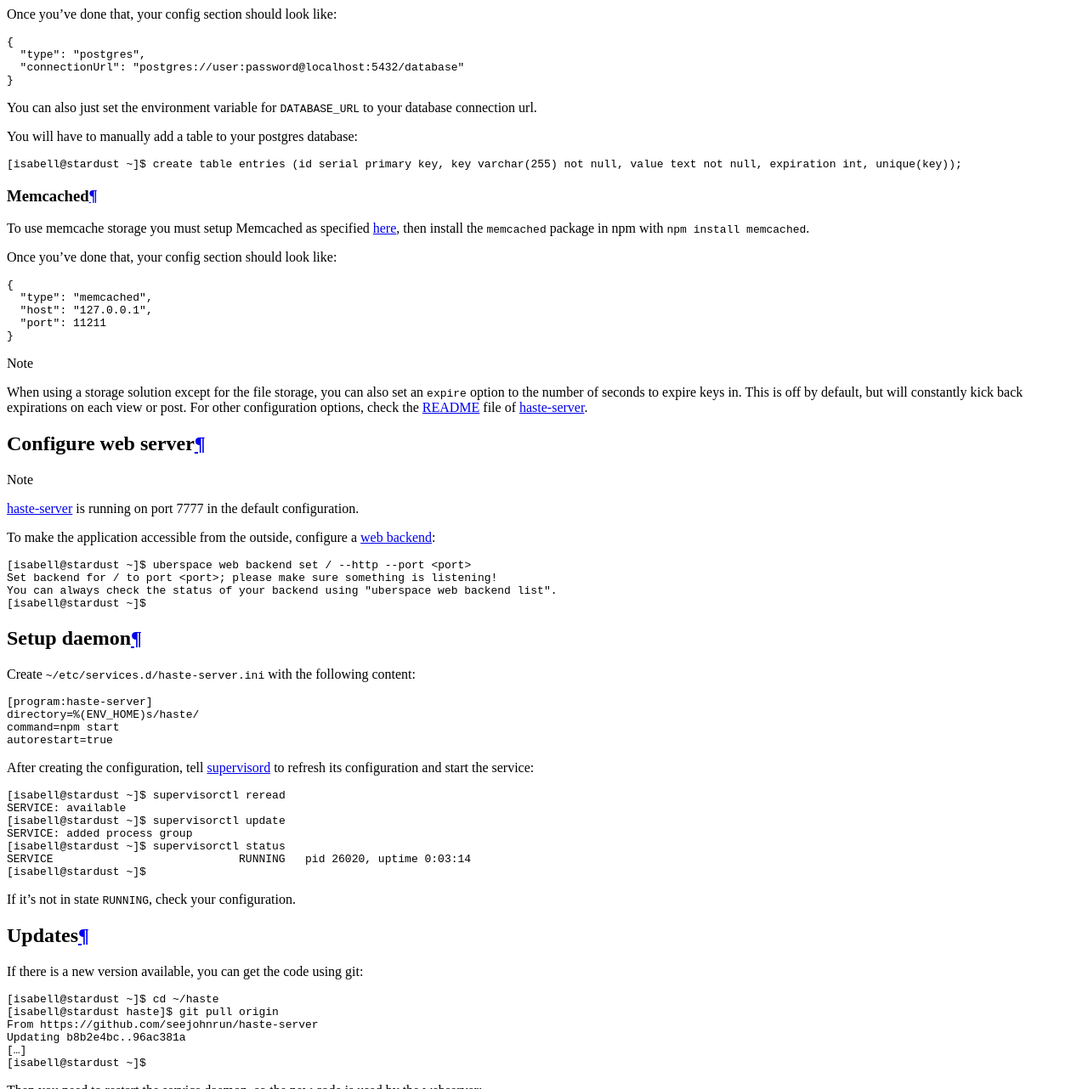
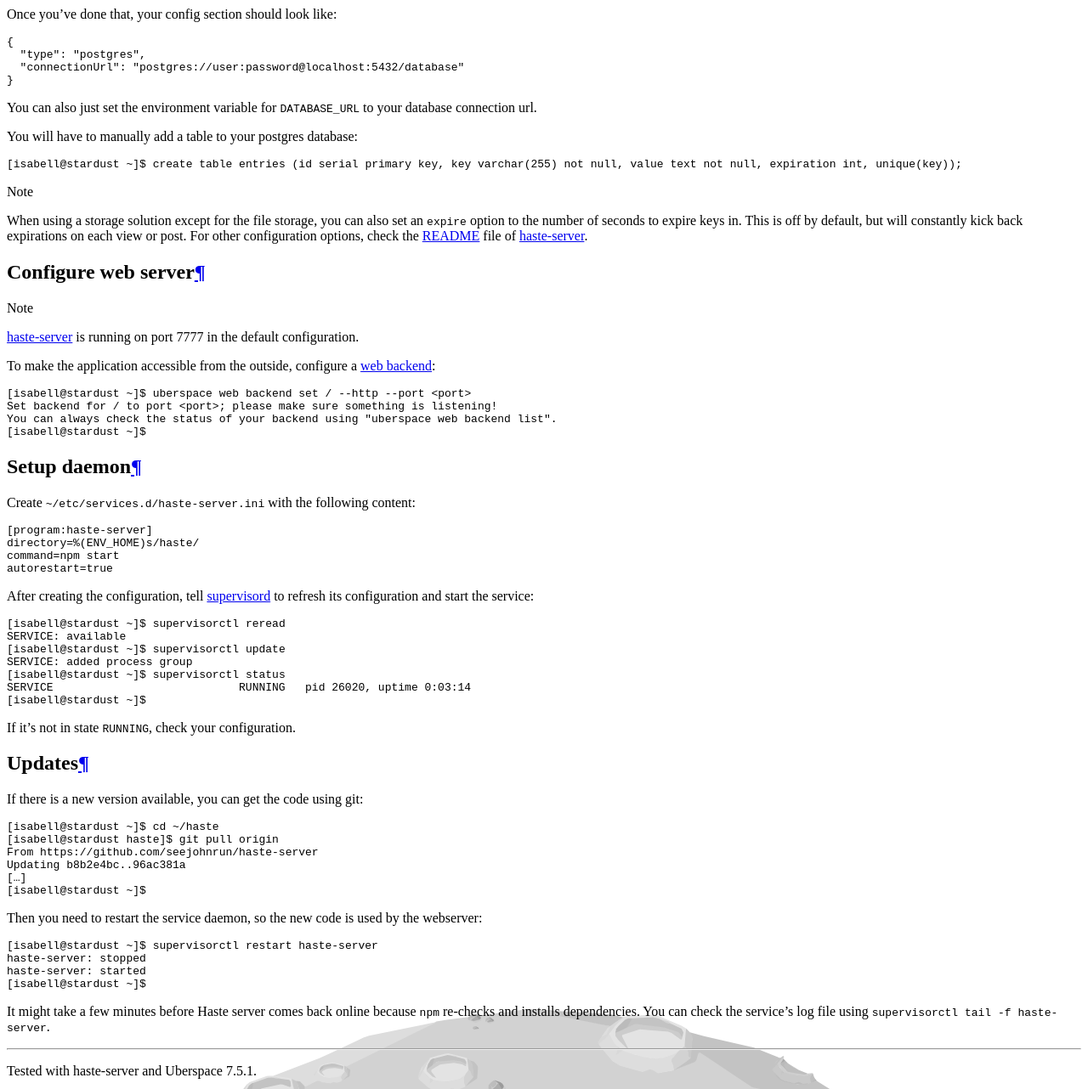
Before and after one commit to Uberspace/lab, a Sphinx documentation site: the page built from source/guide_hasteserver.rst, in a window 1280 px wide and 1400 px high, scrolled down 4569 px, cut to the strip 0-1282 px from the top of the window. Shown: the whole strip at 85% size. Built offline with Sphinx 7.4.7 and the Read the Docs theme 2.0.0, drawn with Linux system fonts in a browser that asks for light colours; some of the changed text lies outside the part shown.

Commit message:
[haste] remove memcached as I couldn't get it to work

```diff
--- a/source/guide_hasteserver.rst
+++ b/source/guide_hasteserver.rst
@@ -134,21 +134,6 @@
 
   [isabell@stardust ~]$ create table entries (id serial primary key, key varchar(255) not null, value text not null, expiration int, unique(key));
 
-Memcached
--------------
-
-To use memcache storage you must setup Memcached as specified :lab:`here <guide_memchached>`, then install the ``memcached`` package in npm with ``npm install memcached``.
-
-Once you've done that, your config section should look like:
-
-.. code-block:: json
-
-  {
-    "type": "memcached",
-    "host": "127.0.0.1",
-    "port": 11211
-  }
-
 .. note::
 
   When using a storage solution except for the file storage, you can also set an ``expire`` option to the number of seconds to expire keys in. This is off by default, but will constantly kick back expirations on each view or post.
@@ -213,6 +198,6 @@
 
 ----
 
-Tested with haste-server using file storage and Uberspace 7.5.1.
+Tested with haste-server and Uberspace 7.5.1.
 
 .. author_list::
```
